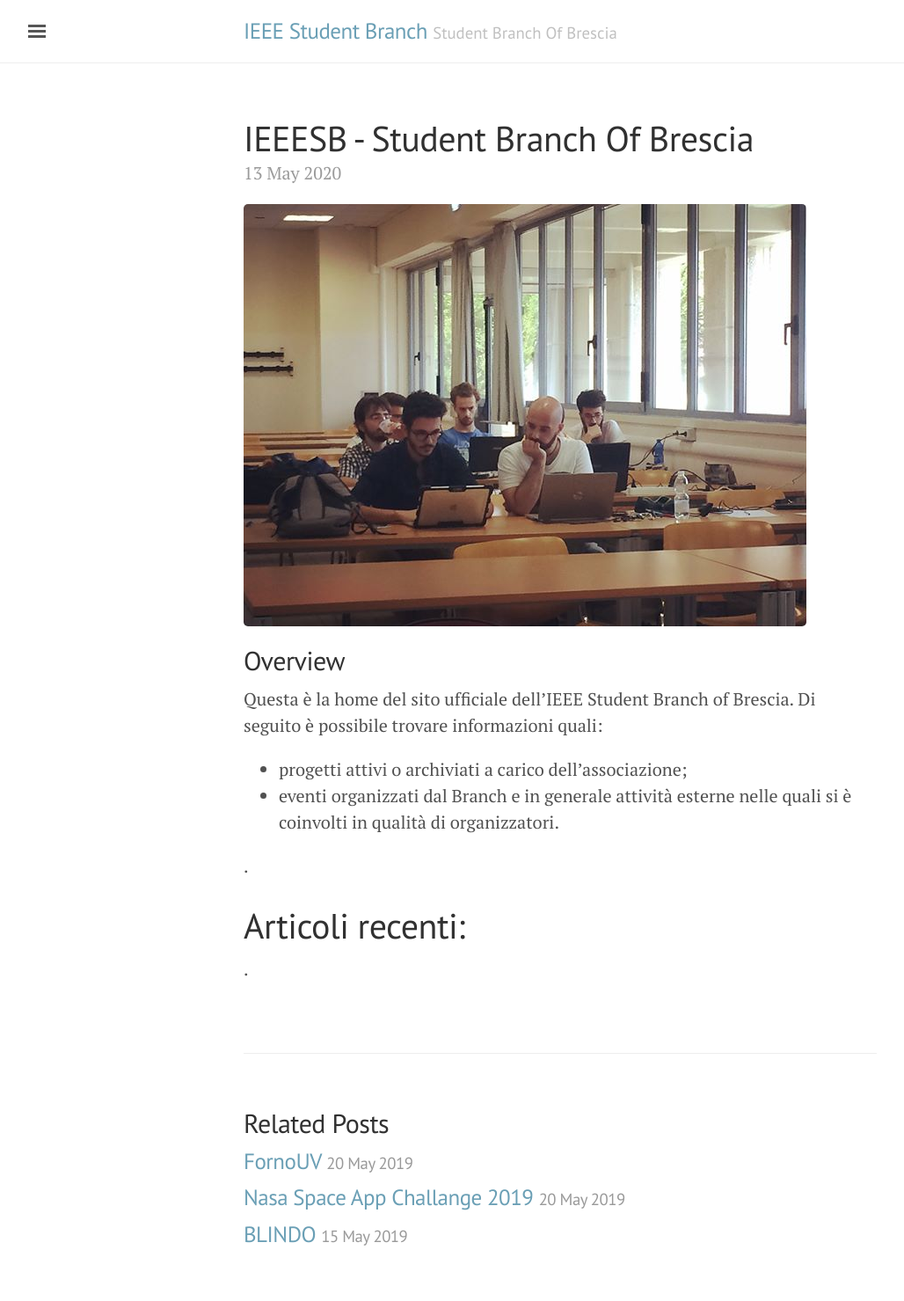
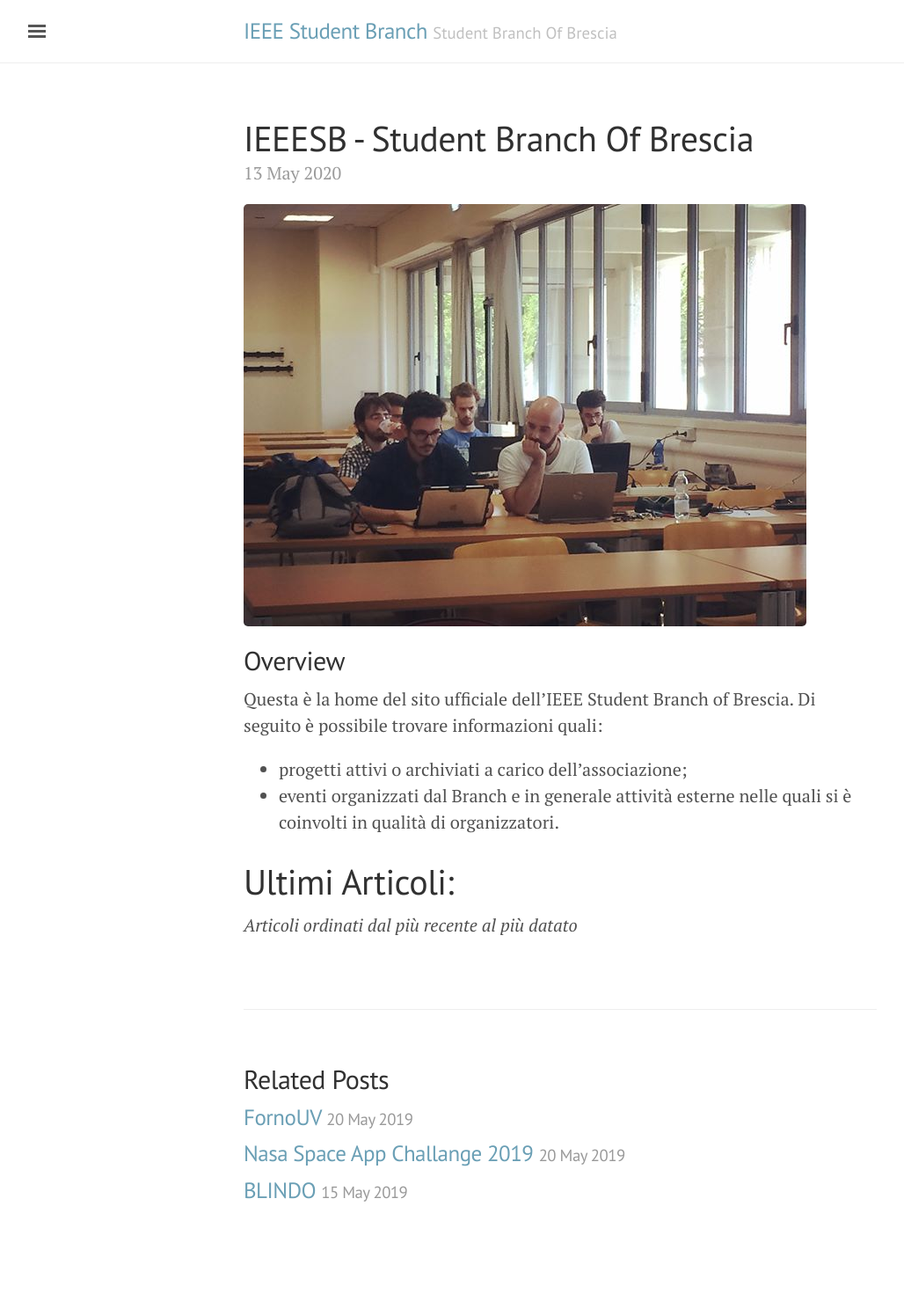
Before and after one commit to ieee-brescia/ieee-brescia.github.io, a Jekyll site: the page built from _posts/2020-05-13-ieee-student-branch.md, in a window 1280 px wide. Shown: the whole page at 88% size, without its empty margins (3-1031 px from the left). Built offline with Jekyll 4.4.1, drawn with Linux system fonts in a browser that asks for light colours; after the commit the page ends 1429 px from its top, so only the background shows below that.

Commit message:
Update 2020-05-13-ieee-student-branch.md

```diff
--- a/_posts/2020-05-13-ieee-student-branch.md
+++ b/_posts/2020-05-13-ieee-student-branch.md
@@ -16,6 +16,5 @@
 
 
 
-.
-# Articoli recenti:
-.
+# Ultimi Articoli:
+*Articoli ordinati dal più recente al più datato*
```
